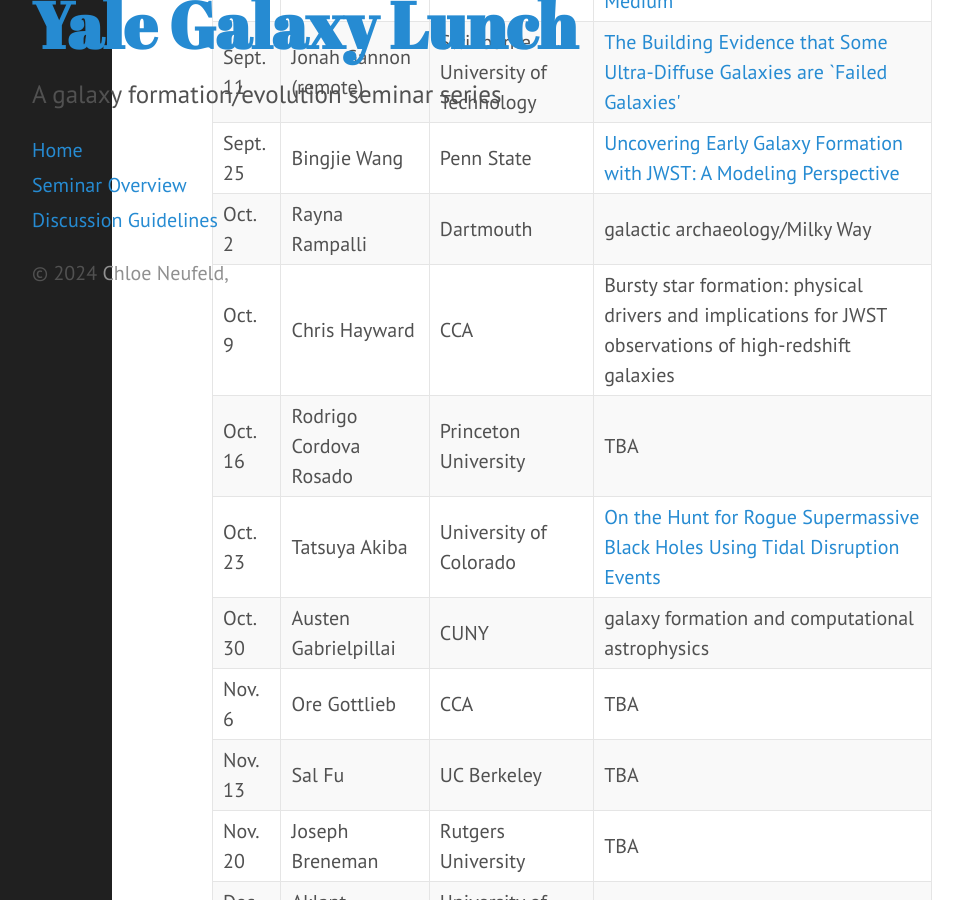
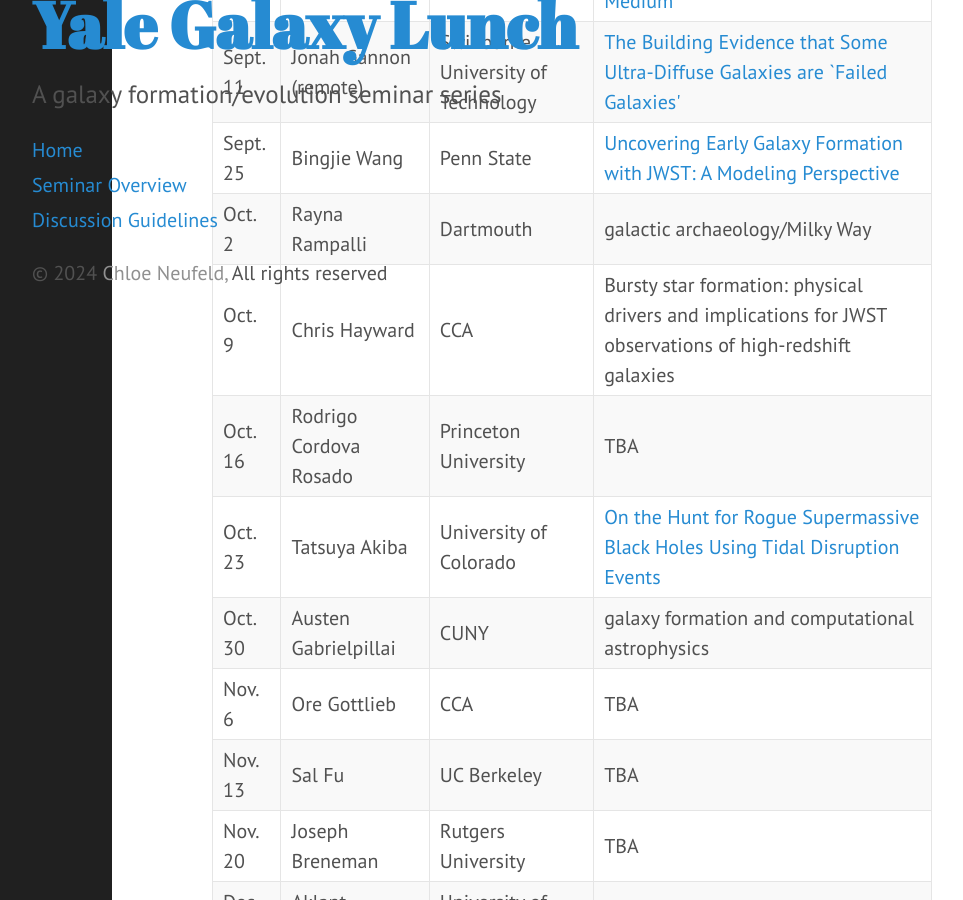
Before and after one commit to yalegalaxylunch/yalegalaxylunch.github.io, a Jekyll site: the page built from index.html, in a window 1280 px wide and 900 px high, scrolled down 572 px. Shown: the whole window, without its empty margins (248-1211 px from the left). Built offline with Jekyll 4.4.1, drawn with Linux system fonts in a browser that asks for light colours; the list of posts is cut into pages by our own code.

```diff
--- a/_includes/sidebar.html
+++ b/_includes/sidebar.html
@@ -30,7 +30,7 @@
 
     <p>&copy; {{ site.time | date: '%Y' }} <a href="{{ site.author.url }}" style="color: #909090">
       {{ site.author.name }},
-    </a>
+    </a> All rights reserved
     </p>
   </div>
 </div>
```
